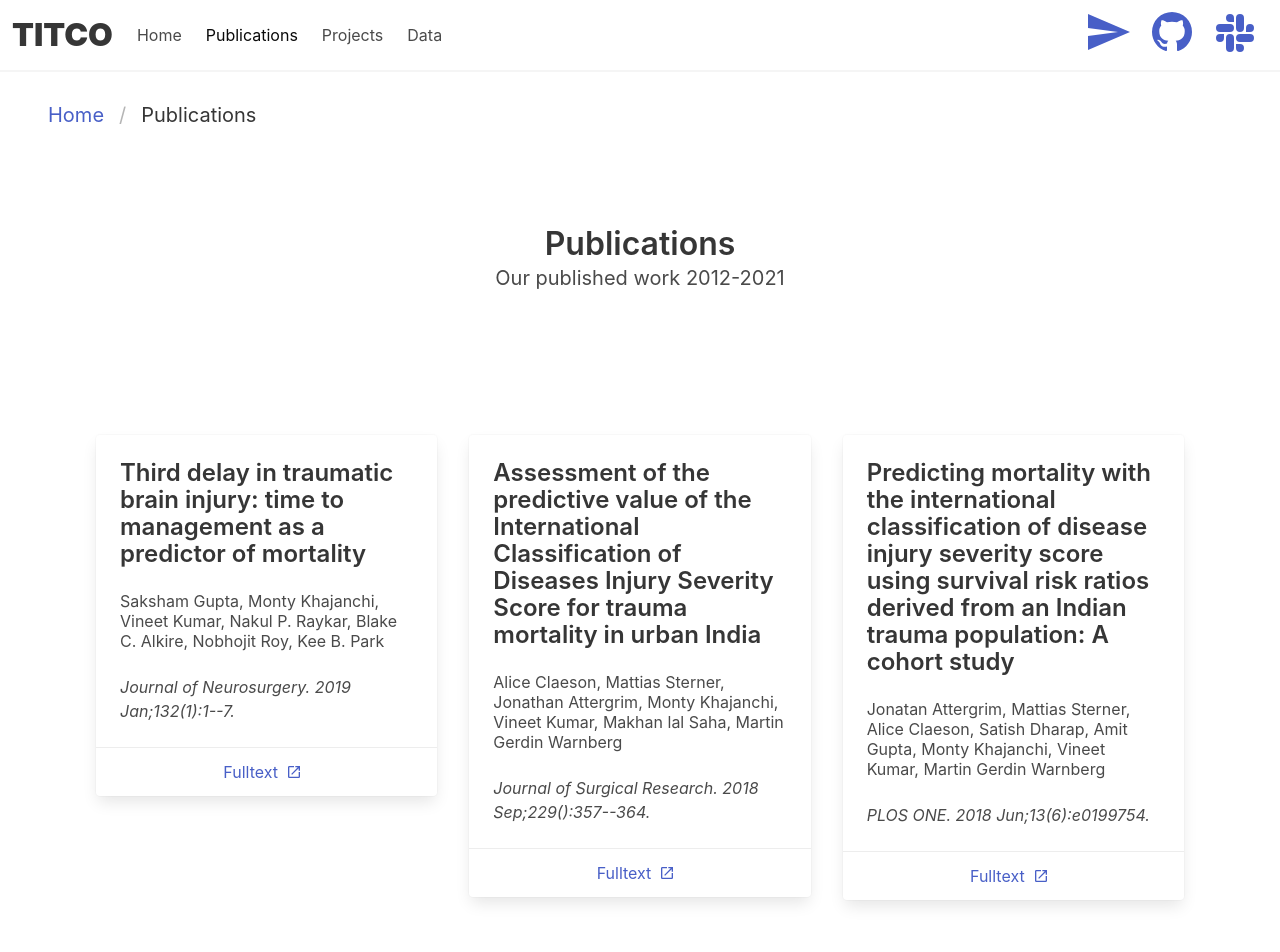
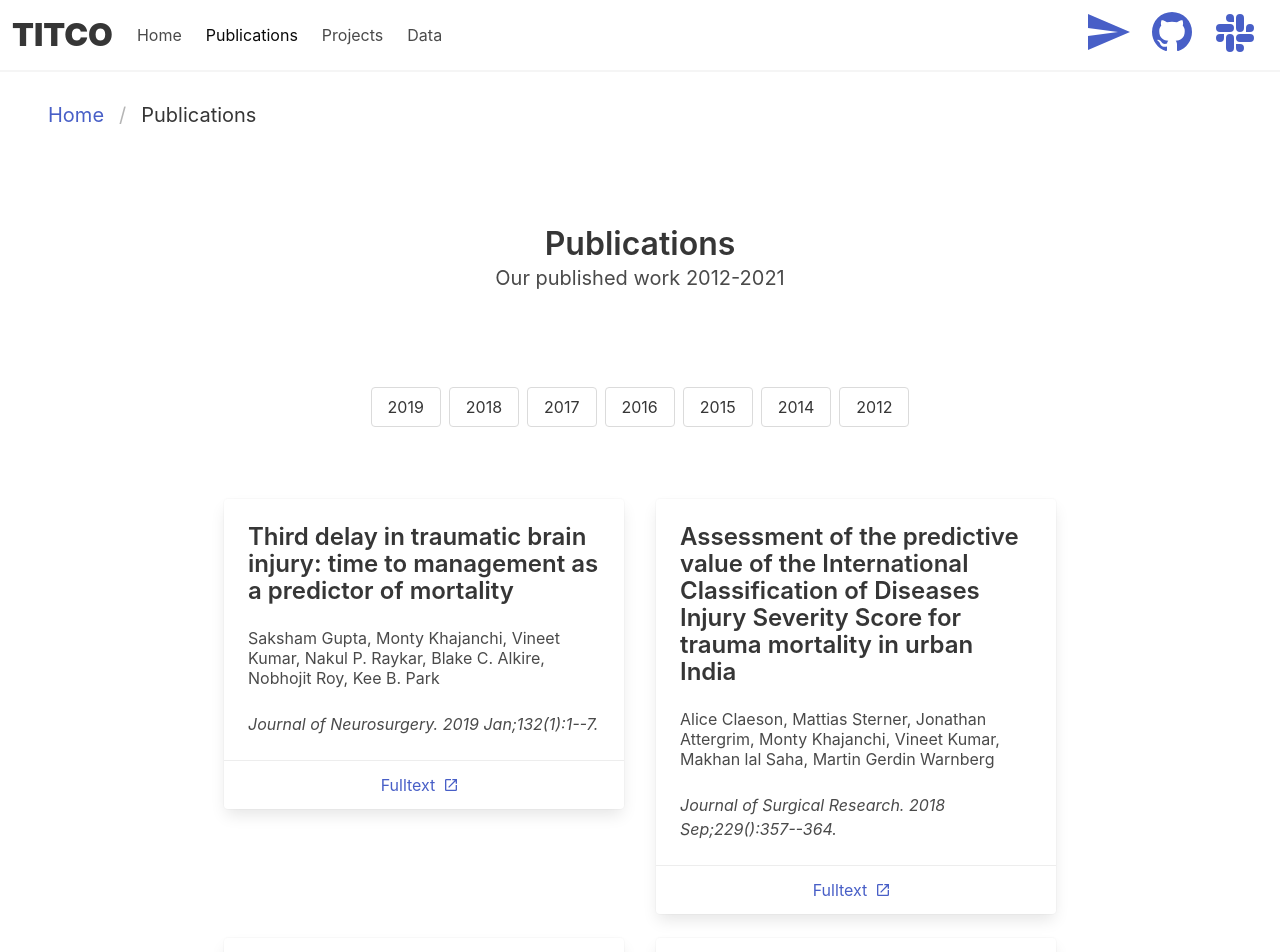
Before and after one commit to martingerdin/titco.org, a Next.js app: page /publications in a window 1280 px wide. Shown: the top 952 px of the page. Built offline with nearby package versions, Linux system fonts and the light colour scheme.

Commit message:
Edit publication page to allow filtering of publications showing

```diff
--- a/components/Publication.tsx
+++ b/components/Publication.tsx
@@ -1,18 +1,23 @@
 import Icon from "@mdi/react";
 import { mdiOpenInNew } from "@mdi/js";
 import Link from "next/link";
+import styled from "styled-components";
 import capitalise from "../lib/capitalise";
 
+const CardStyled = styled.div`
+    max-width: 400px;
+`;
+
 interface publicationProps {
-  authors: string;
-  title: string;
-  url: string;
-  journal: string;
-  year: string;
-  month: string;
-  volume: string;
-  issue: string;
-  pages: string;
+  authors: string,
+  title: string,
+  url: string,
+  journal: string,
+  year: string,
+  month: string,
+  volume: string,
+  issue: string,
+  pages: string
 }
 
 export default function Publication({ authors, title, url, journal, year, month, volume, issue, pages }: publicationProps) {
@@ -24,8 +29,7 @@ export default function Publication({ authors, title, url, journal, year, month,
 
   return (
     <>
-	<div className="block">
-	    <div className="card">
+	<CardStyled className="card">
 	    <div className="card-content">
 		<p className="title is-4 is-spaced">{title}</p>
 		<p className="subtitle is-6">{authors}</p>
@@ -46,8 +50,7 @@ export default function Publication({ authors, title, url, journal, year, month,
 
 	     </footer>
 	    }
-	    </div>
-        </div>
+        </CardStyled>
     </>
   )
 }
--- a/pages/publications.tsx
+++ b/pages/publications.tsx
@@ -2,36 +2,46 @@ import styled from "styled-components";
 import publications from "../components/publications.json";
 import Publication from "../components/Publication";
 import Layout from "../components/Layout";
+import { useState } from "react";
 
-const GridStyled = styled.div`
-    display: grid;
-    grid-template-columns: 1fr 1fr 1fr;
-    grid-gap: 2rem;
-
-    @media only screen and (max-width: 1000px) {
-    grid-template-columns: 1fr 1fr;
-    }
-
-    @media only screen and (max-width: 800px) {
-    grid-template-columns: 1fr;
-    }
+const FlexStyled = styled.div`
+    display: flex;
+    flex-wrap: wrap;
+    justify-content: center;
 `;
 
 export default function PublicationsPage() {
+  const [currentYear, setCurrentYear] = useState("all");
   const sortedPublications = [...publications]
     .sort((a, b) => {
       return b.YEAR - a.YEAR;
     });
-
+  const years = [...new Set(sortedPublications.map((publication) => publication.YEAR))];
   return (
-    <Layout title="Publications" subtitle="Our published work 2012-2021">
+    <Layout title="Publications" subtitle={`Our published work ${years[years.length - 1]}-${new Date().getUTCFullYear()}`}>
+	<div className="buttons is-centered">
+	    {years.map((year, key) => {
+	      return <button
+		       key={key}
+		       className={`button ${currentYear === year.toString() ? "is-active" : ""}`}
+		       onClick={() => setCurrentYear(year.toString()) }>{year}</button>
+	    })}
+	</div>
 	<section className="section">
-	    <GridStyled>
-		{sortedPublications
+	    <FlexStyled>
+	    {
+	      sortedPublications
+		.filter(publication => {
+		  if (currentYear === "all") {
+		    return true;
+		  } else {
+		    return publication.YEAR.toString() === currentYear;
+		  }
+		})
 		.map((publication, key) => {
 		  const {AUTHOR, TITLE, VOLUME, NUMBER, URL, JOURNAL, YEAR, MONTH, PAGES} = publication;
-		    return(
-		      <div className="block" key={key}>
+		  return (
+		    <div className="mx-4 block" key={key}>
 			<Publication
 			  authors={AUTHOR.join(", ")}
 			  title={TITLE}
@@ -45,8 +55,9 @@ export default function PublicationsPage() {
 			/>
 		    </div>
 		  );
-		})}
-	    </GridStyled>
+		})
+	    }
+	    </FlexStyled>
 	</section>
     </Layout>
   );
--- a/tsconfig.json
+++ b/tsconfig.json
@@ -1,6 +1,6 @@
 {
   "compilerOptions": {
-    "target": "es5",
+    "target": "es6",
     "lib": [
       "dom",
       "dom.iterable",
```
Lines whose indentation alone changed are shown as unchanged.
